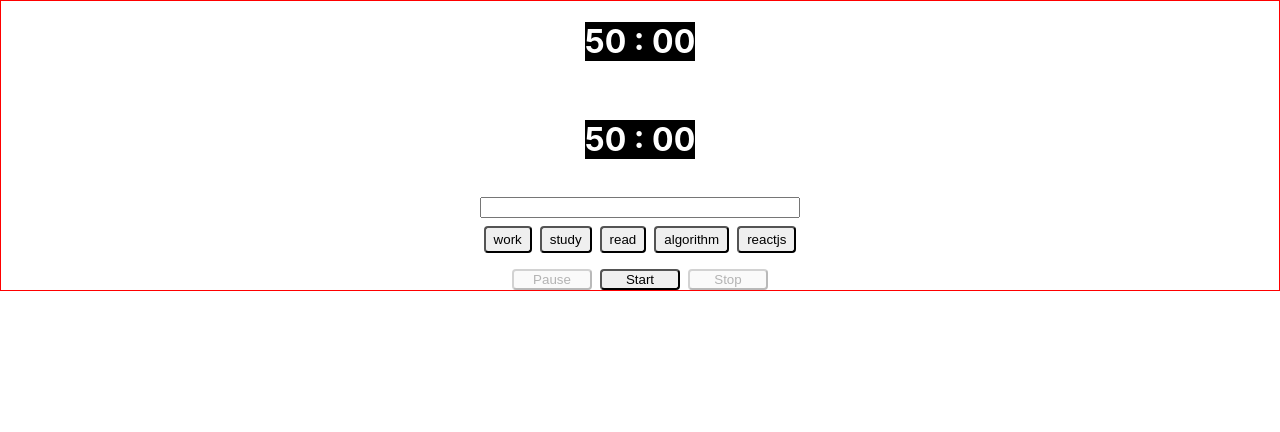
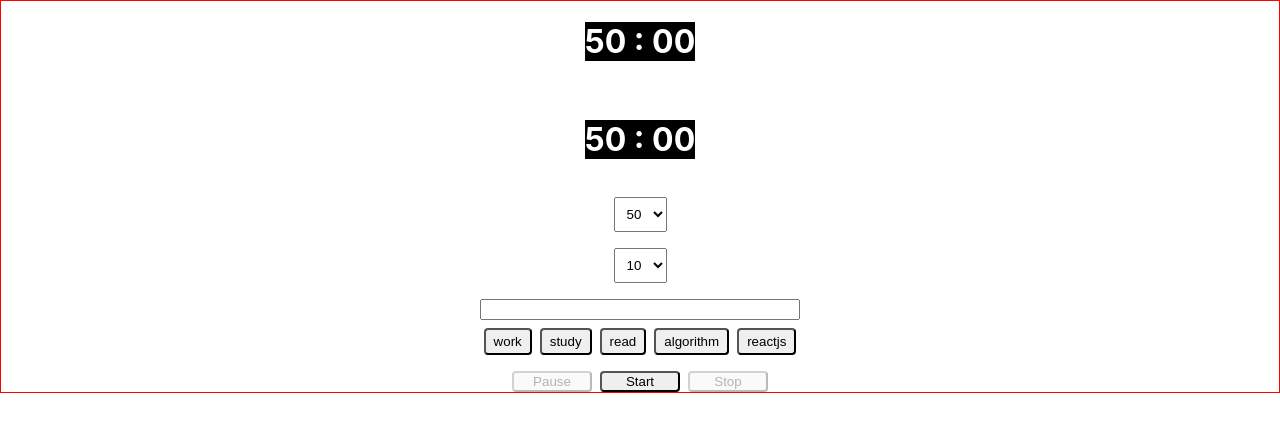
Before and after one commit to YellowD54321/Pomodoro-ts, a React (Create React App) app: page / in a window 1280 px wide. Shown: the top 432 px of the page. Built offline with nearby package versions, Linux system fonts and the light colour scheme.

Commit message:
add: work and rest drop list components

```diff
--- /dev/null
+++ b/src/components/droplist/restDroplist/RestDroplist.tsx
@@ -0,0 +1,23 @@
+import CounterDroplist from "../counterDroplist/CounterDroplist";
+import { RestDroplistProps } from "./RestDroplist.types";
+
+const RestDroplist = ({ onChange }: RestDroplistProps) => {
+  const initialValue = "10";
+
+  const handleChangeValue = (e: React.ChangeEvent<HTMLSelectElement>): void => {
+    const value = e.target.value;
+    onChange(value);
+  };
+
+  return (
+    <CounterDroplist onChange={handleChangeValue} initialValue={initialValue}>
+      <option value="30">30</option>
+      <option value="25">25</option>
+      <option value="20">20</option>
+      <option value="15">15</option>
+      <option value="10">10</option>
+      <option value="5">5</option>
+    </CounterDroplist>
+  );
+};
+export default RestDroplist;
--- /dev/null
+++ b/src/components/droplist/restDroplist/RestDroplist.types.ts
@@ -0,0 +1,3 @@
+export interface RestDroplistProps {
+  onChange: (value: string) => void;
+}
--- /dev/null
+++ b/src/components/droplist/workDroplist/WorkDroplist.tsx
@@ -0,0 +1,27 @@
+import CounterDroplist from "../counterDroplist/CounterDroplist";
+import { WorkDroplistProps } from "./WorkDroplist.types";
+
+const WorkDroplist = ({ onChange }: WorkDroplistProps) => {
+  const initialValue = "50";
+
+  const handleChangeValue = (e: React.ChangeEvent<HTMLSelectElement>): void => {
+    const value = e.target.value;
+    onChange(value);
+  };
+
+  return (
+    <CounterDroplist onChange={handleChangeValue} initialValue={initialValue}>
+      <option value="50">50</option>
+      <option value="45">45</option>
+      <option value="40">40</option>
+      <option value="35">35</option>
+      <option value="30">30</option>
+      <option value="25">25</option>
+      <option value="20">20</option>
+      <option value="15">15</option>
+      <option value="10">10</option>
+      <option value="5">5</option>
+    </CounterDroplist>
+  );
+};
+export default WorkDroplist;
--- /dev/null
+++ b/src/components/droplist/workDroplist/WorkDroplist.types.ts
@@ -0,0 +1,3 @@
+export interface WorkDroplistProps {
+  onChange: (value: string) => void;
+}
--- a/src/pages/counter/CounterPage.tsx
+++ b/src/pages/counter/CounterPage.tsx
@@ -1,9 +1,11 @@
-import React, { useState } from "react";
+import { useState } from "react";
 import BasicCounter from "../../components/counter/basicCounter/BasicCounter";
 import { CounterStatusType } from "../../types";
 import CounterPageWrapper from "./CounterPage.styles";
 import WorkContent from "../../components/workContent/WorkContent";
 import StatusButtons from "../../components/workContent/statusButtons/StatusButtons";
+import WorkDroplist from "../../components/droplist/workDroplist/WorkDroplist";
+import RestDroplist from "../../components/droplist/restDroplist/RestDroplist";
 
 const CounterPage = () => {
   const [workTime, setWorkTime] = useState(50 * 60);
@@ -11,6 +13,14 @@ const CounterPage = () => {
   const [workStatus, setWorkStatus] = useState<CounterStatusType>("stop");
   const [restStatus, setRestStatus] = useState<CounterStatusType>("stop");
   const [workContentText, setWorkContentText] = useState("");
+
+  const handleChangeWorkTime = (value: string) => {
+    setWorkTime(Number(value) * 60);
+  };
+
+  const handleChangeRestTime = (value: string) => {
+    setRestTime(Number(value) * 60);
+  };
 
   return (
     <CounterPageWrapper>
@@ -26,6 +36,8 @@ const CounterPage = () => {
         status={restStatus}
         initialTime={50 * 60}
       />
+      <WorkDroplist onChange={handleChangeWorkTime} />
+      <RestDroplist onChange={handleChangeRestTime} />
       <WorkContent text={workContentText} setText={setWorkContentText} />
       <StatusButtons
         workStatus={workStatus}
```
Also changed, not shown: 1 other file (tests, documents, lock files or other folders).
